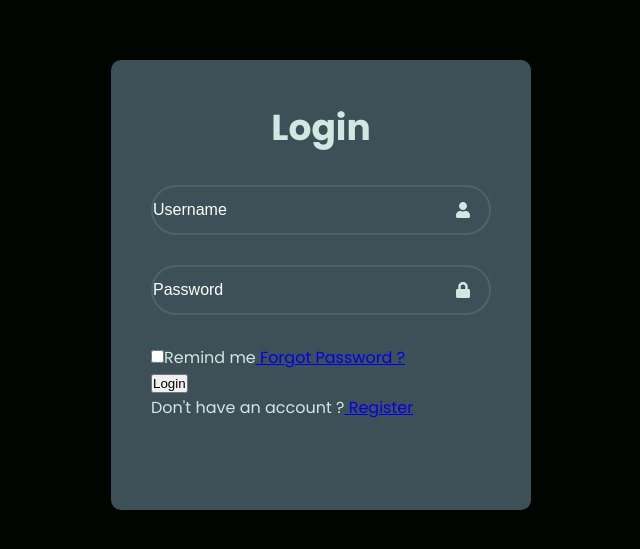
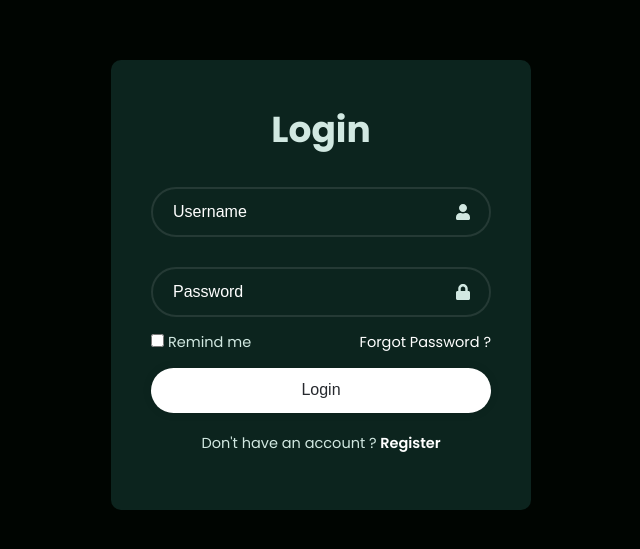
Before and after one commit to abiya005/LOGIN_PAGE, a React (Create React App) app: page / in a window 1280 px wide. Shown: the part 115-664 px from the top of the page, without its empty margins (319-959 px from the left). Built offline with nearby package versions, Linux system fonts and the light colour scheme.

Commit message:
css changed

```diff
--- a/src/Components/LoginRegister/LoginRegister.css
+++ b/src/Components/LoginRegister/LoginRegister.css
@@ -2,15 +2,36 @@
     position: relative;
     height: 450px;
     width: 420px;
-    background: #3d4f57;
+    background: #0c241e;
     border-radius: 10px;
     color: #d1e8e1;
+    transition: background-color 0.3s ease;
+    display:flex;
+    align-items: center;
 }
 
 .wrapper .form-box {
     width: 100%;
     padding: 40px;
 
+}
+
+.wrapper.active .form-box.login {
+    transition: none;
+    translate: -400px;
+}
+.wrapper.active .form-box.register {
+    transition: translate .18s ease;
+    translate: 0;
+}
+
+.wrapper .form-box.register {
+    position: absolute;
+    translate: 400px;
+}
+
+.wrapper:hover {
+    background: #0c3d1e;
 }
 
 form h1 {
@@ -35,6 +56,7 @@ form .input-box {
     border-radius: 40px;
     font-size: 16px;
     color: white;
+    padding: 20px 45px 20px 20px;
 }
 
 .input-box input::placeholder {
@@ -48,3 +70,53 @@ form .input-box {
     translate:0 -50%;
     font-size: 16px;
 }
+
+form .remember-forget {
+    display: flex;
+    justify-content: space-between;
+    font-size: 14.5px;
+    margin: -15px 0 15px;
+}
+
+.remember-forget label input {
+    accent-color: white;
+    margin-right: 4px;
+}
+
+.remember-forget a {
+    color: white;
+    text-decoration: none;
+}
+
+.remember-forget a:hover {
+    text-decoration : underline;
+}
+
+form button{
+    width: 100%;
+    height: 45px;
+    background: white;
+    border: none;
+    outline: none;
+    border-radius: 40px;
+    box-shadow: 0 0 10px rgba(0, 0, 0, .1);
+    cursor: pointer;
+    font-size: 16px;
+    color: #26292e;
+}
+
+form .register-link {
+    font-size: 14.5px;
+    text-align: center;
+    margin: 20px 0 15px;
+}
+
+.register-link p a {
+    color: white;
+    text-decoration: none;
+    font-weight: 600;
+}
+
+.register-link p a:hover {
+    text-decoration: underline;
+}
```
